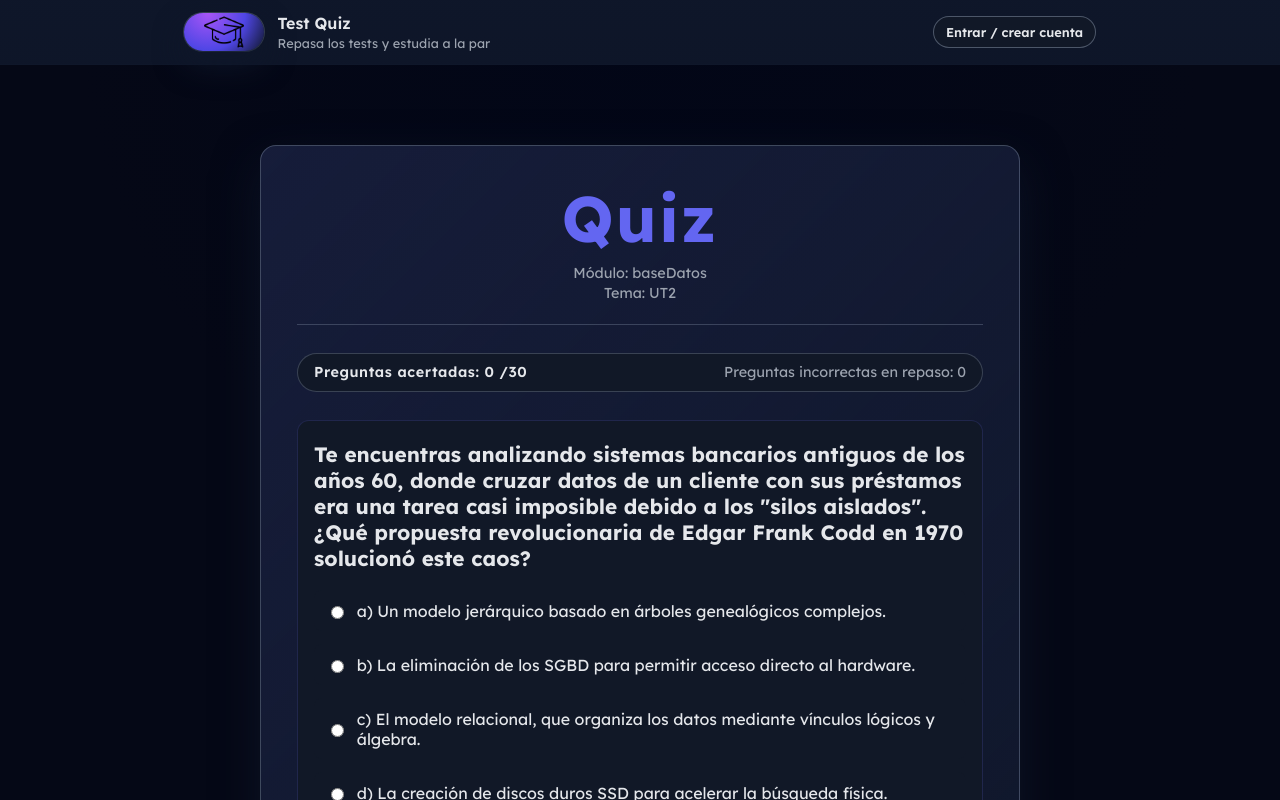
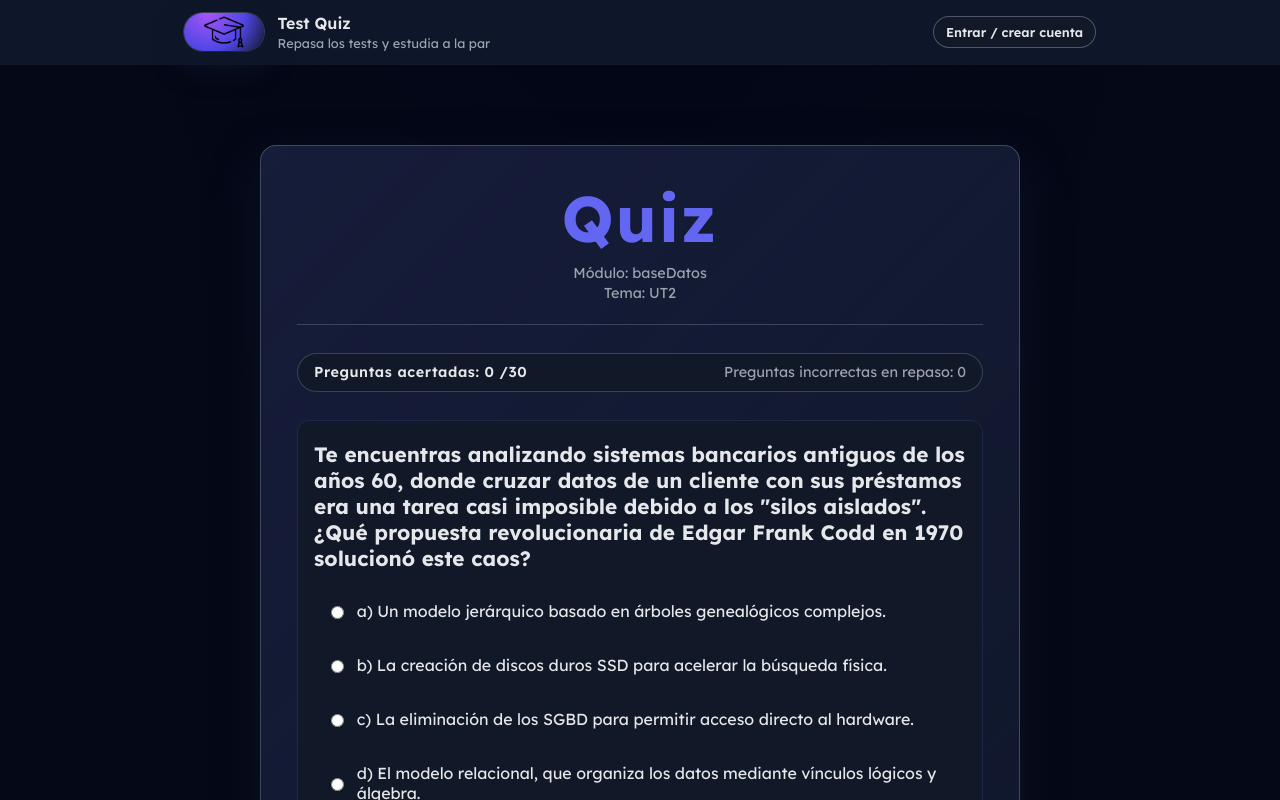
Before and after one commit to Ematius/Quiz-Daw, a React (Vite) app: page /modulo/baseDatos/UT2 in a window 1280 px wide. Shown: the top 800 px of the page. Built offline with nearby package versions, Linux system fonts and the light colour scheme.

Commit message:
Enhance quiz functionality by adding question shuffling and display letters for options. Update Quiz component to use prepared questions and adjust rendering logic in QuizQuestion component for improved user experience.

```diff
--- a/src/Components/QuizQuestion.jsx
+++ b/src/Components/QuizQuestion.jsx
@@ -18,6 +18,7 @@ export function QuizQuestion({
       <form onSubmit={onSubmit}>
         {question.opciones.map((opcion) => {
           const optionId = `option-${opcion.clave}`;
+          const visibleLetter = opcion.displayLetter ?? opcion.clave;
 
           return (
             <div key={opcion.clave}>
@@ -30,7 +31,7 @@ export function QuizQuestion({
                 onChange={() => onOptionChange(opcion.clave)}
               />
               <label htmlFor={optionId}>
-                {opcion.clave}) {opcion.texto}
+                {visibleLetter}) {opcion.texto}
               </label>
             </div>
           );
@@ -67,7 +68,9 @@ export function QuizQuestion({
         {feedback !== null &&
           question.explicacion.analisis_incorrectas.map((option) => (
             <div key={option.clave} className="analisis-opcion">
-              <span className="analisis-opcion__badge">{option.clave}</span>
+              <span className="analisis-opcion__badge">
+                {question.displayLetterByKey?.[option.clave] ?? option.clave}
+              </span>
               <p className="analisis-opcion__text">{option.motivo}</p>
             </div>
           ))}
--- a/src/pages/Quiz.jsx
+++ b/src/pages/Quiz.jsx
@@ -3,7 +3,7 @@
 import { useParams, useNavigate } from "react-router-dom";
 
 import { getQuiz } from "../data/quizLoader";
-import { useEffect, useRef, useState } from "react";
+import { useEffect, useMemo, useRef, useState } from "react";
 import { QuizQuestion } from "../Components/QuizQuestion";
 import { QuizProgress } from "../Components/QuizProgress";
 import { useAuth } from "../context/AuthContext";
@@ -22,6 +22,37 @@ function resolveFolder(moduloId) {
     ingles: "ingles",
   };
   return map[moduloId] ?? null;
+}
+
+const DISPLAY_LETTERS = ["a", "b", "c", "d"];
+
+function shuffleArray(items) {
+  const copy = [...items];
+  for (let i = copy.length - 1; i > 0; i -= 1) {
+    const j = Math.floor(Math.random() * (i + 1));
+    [copy[i], copy[j]] = [copy[j], copy[i]];
+  }
+  return copy;
+}
+
+function prepareQuestion(question) {
+  if (!question || !Array.isArray(question.opciones)) return question;
+
+  const shuffledOptions = shuffleArray(question.opciones).map((option, index) => ({
+    ...option,
+    displayLetter: DISPLAY_LETTERS[index] ?? option.clave,
+  }));
+
+  const displayLetterByKey = shuffledOptions.reduce((acc, option) => {
+    acc[option.clave] = option.displayLetter;
+    return acc;
+  }, {});
+
+  return {
+    ...question,
+    opciones: shuffledOptions,
+    displayLetterByKey,
+  };
 }
 
 
@@ -43,6 +74,10 @@ export function Quiz()
 
   const folder = resolveFolder(moduloId);
   const questions = folder ? getQuiz(folder, topicId) : null;
+  const preparedQuestions = useMemo(() => {
+    if (!Array.isArray(questions)) return questions;
+    return questions.map((question) => prepareQuestion(question));
+  }, [questions, moduloId, topicId]);
 
   const [currentIndex, setCurrentIndex] = useState(0);
   const [roundQuestionIndexes, setRoundQuestionIndexes] = useState([]);
@@ -59,13 +94,13 @@ export function Quiz()
     solvedRef.current = solvedQuestionIndexes;
   }, [solvedQuestionIndexes]);
 
-  const totalQuestions = questions?.length ?? 0;
+  const totalQuestions = preparedQuestions?.length ?? 0;
   const answerCorrect = solvedQuestionIndexes.length;
 
   useEffect(() => {
     setCurrentIndex(0);
     setRoundQuestionIndexes(
-      Array.isArray(questions) ? questions.map((_, idx) => idx) : []
+      Array.isArray(preparedQuestions) ? preparedQuestions.map((_, idx) => idx) : []
     );
     setPendingQuestionIndexes([]);
     setSolvedQuestionIndexes([]);
@@ -81,7 +116,9 @@ export function Quiz()
   const originalIndex =
     roundLength > 0 ? roundQuestionIndexes[currentIndex] : null;
   const currentQuestion =
-    questions && originalIndex !== null ? questions?.[originalIndex] ?? null : null;
+    preparedQuestions && originalIndex !== null
+      ? preparedQuestions?.[originalIndex] ?? null
+      : null;
 
   function handleOptionChange(optionKey) {
     if (hasAnsweredCurrent) return;
@@ -91,7 +128,7 @@ export function Quiz()
   function handleSubmit(event) {
     event.preventDefault();
 
-    if (!questions) return;
+    if (!preparedQuestions) return;
     if (hasAnsweredCurrent) return;
     if (!selectedOption) return;
 
@@ -99,7 +136,7 @@ export function Quiz()
       roundLength > 0 ? roundQuestionIndexes[currentIndex] : null;
     if (idxInOriginal === null) return;
 
-    const question = questions[idxInOriginal];
+    const question = preparedQuestions[idxInOriginal];
     if (!question) return;
 
     const correctArray = Array.isArray(question.respuesta_correcta)
@@ -128,7 +165,7 @@ export function Quiz()
   }
 
   function handleNext() {
-    if (!questions) return;
+    if (!preparedQuestions) return;
     if (quizFinished) return;
     if (!hasAnsweredCurrent) return;
 
@@ -172,7 +209,7 @@ export function Quiz()
     return <p>Módulo no soportado: {moduloId}</p>;
   }
 
-  if (!questions) {
+  if (!preparedQuestions) {
     return (
       <p>
         No existe: src/data/{folder}/{topicId}.json
@@ -180,7 +217,7 @@ export function Quiz()
     );
   }
 
-  if (questions.length === 0) {
+  if (preparedQuestions.length === 0) {
     return (
       <p>
         El test existe pero no tiene preguntas: {folder}/{topicId}
```
